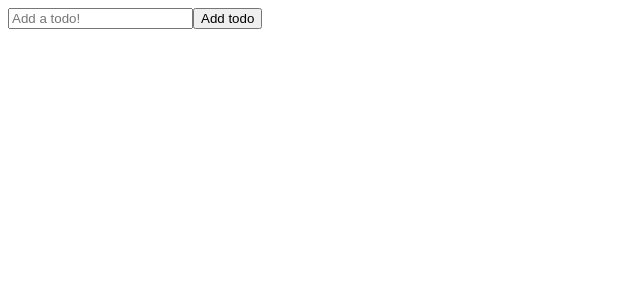
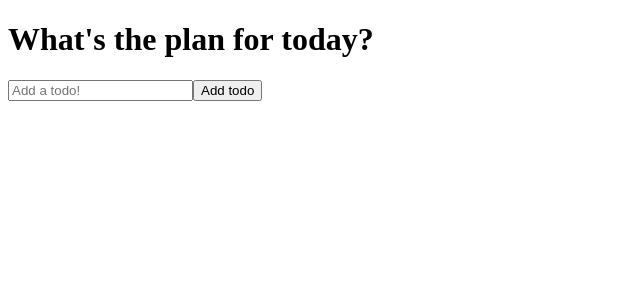
Before and after one commit to charlotte-greatbatch/ToDo-React, a React (Create React App) app in the folder todo/: page / in a window 1280 px wide. Shown: the top 300 px of the page, without its empty margins (0-640 px from the left). Built offline with nearby package versions, Linux system fonts and the light colour scheme.

Commit message:
added state to TodoList with an onSubmit function

```diff
--- a/todo/src/App.js
+++ b/todo/src/App.js
@@ -1,10 +1,11 @@
 import React from 'react'
 import ToDoForm from './components/TodoForm'
+import TodoList from './components/TodoList'
 
 function App() {
   return (
     <div className="App">
-      <ToDoForm />
+      <TodoList />
     </div>
   )
 }
--- a/todo/src/components/TodoForm.js
+++ b/todo/src/components/TodoForm.js
@@ -10,10 +10,10 @@
   const handleSubmit = (e) => {
     e.preventDefault()
 
-    // props.onSubmit({
-    //   id: Math.floor(Math.random() * 10000),
-    //   text: input,
-    // })
+    props.onSubmit({
+      id: Math.floor(Math.random() * 10000),
+      text: input,
+    })
     setInput('')
   }
 
--- a/todo/src/components/TodoList.js
+++ b/todo/src/components/TodoList.js
@@ -0,0 +1,23 @@
+import React, { useState } from 'react'
+import ToDoForm from './TodoForm'
+
+function TodoList() {
+  const [todos, setTodos] = useState([])
+
+  const addToDo = (todo) => {
+    if (!todo.text || /^\s*$/.test(todo.text)) {
+      return
+    }
+    const newTodos = [todo, ...todos]
+
+    setTodos(newTodos)
+  }
+  return (
+    <div>
+      <h1>What's the plan for today?</h1>
+      <ToDoForm onSubmit={addToDo} />
+    </div>
+  )
+}
+
+export default TodoList
```
